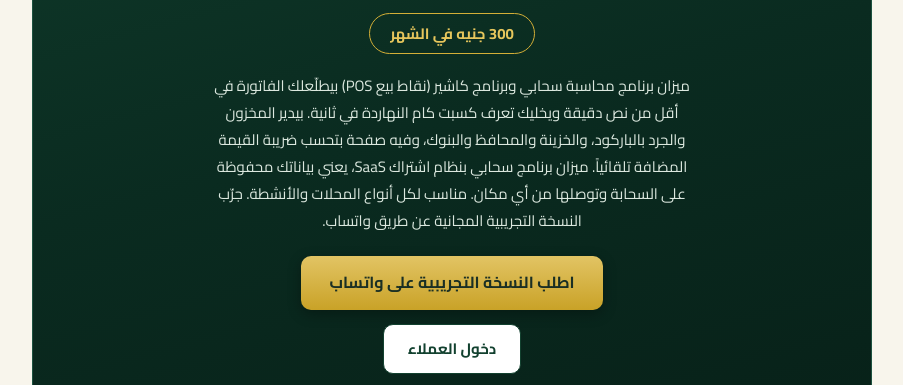
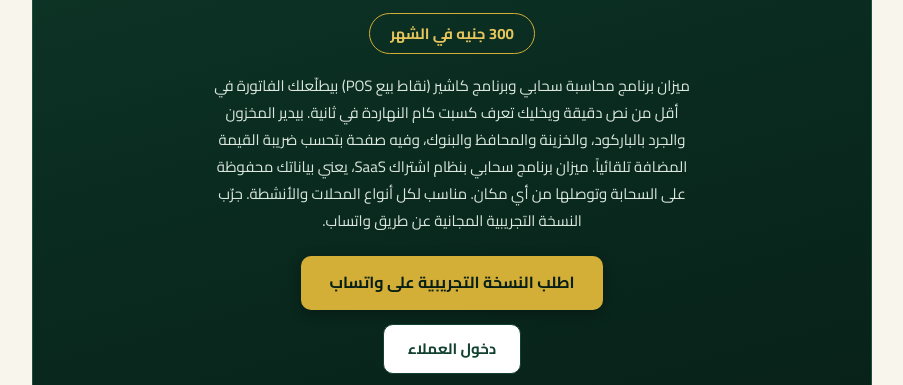
Before and after one commit to adelsamir1942-debug/mzan-page, a plain HTML site: page index.html in a window 1280 px wide. Shown: the part 402-787 px from the top of the page, without its empty margins (188-1091 px from the left). Drawn offline with Linux system fonts and the light colour scheme.

Commit message:
Gold buttons: solid gold, dark-green bold text, forced-dark safe

```diff
--- a/index.html
+++ b/index.html
@@ -105,8 +105,11 @@ body {
   white-space: normal;
   text-align: center;
   line-height: 1.6;
-  background: linear-gradient(180deg, #e2c464, var(--gold-dark));
-  color: #1a2f24;
+  background: #d4af37 !important;
+  background-image: none !important;
+  color: #081f15 !important;
+  -webkit-text-fill-color: #081f15 !important;
+  forced-color-adjust: none;
   font-weight: 700;
   font-size: 16px;
   padding: 14px 28px;
```
